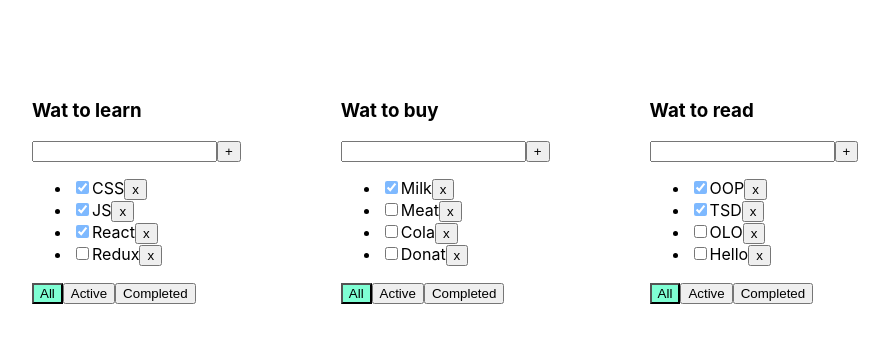
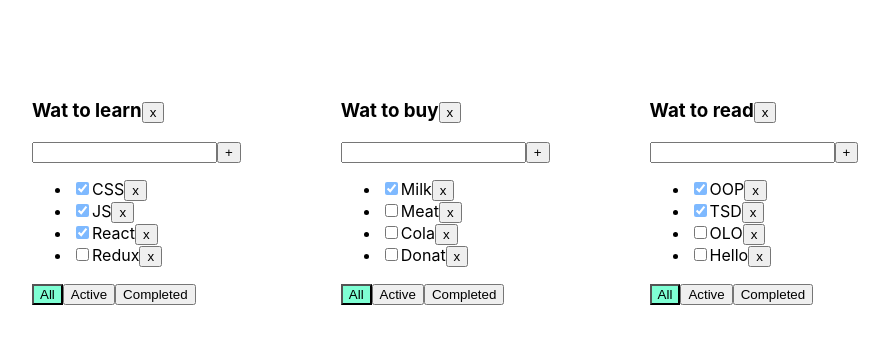
Before and after one commit to Lam1ro4eQ/todolist, a React (Create React App) app in the folder todo/: page / in a window 1280 px wide. Shown: the top 344 px of the page, without its empty margins (48-937 px from the left). Built offline with nearby package versions, Linux system fonts and the light colour scheme.

Commit message:
todolists05

```diff
--- a/todo/src/App.tsx
+++ b/todo/src/App.tsx
@@ -95,6 +95,13 @@
         }
     }
 
+    function removeTodoList(todoListId: string) {
+        let filteredTodolist = todoLists.filter(tl => tl.id !== todoListId)
+        setTodoLists(filteredTodolist)
+        delete tasks.todoListId
+        setTasks(tasks)
+    }
+
 
     const todoListsRender = todoLists.map((td) => {
         let taskForRender = getTaskForRender(td);
@@ -108,6 +115,7 @@
                 addTasks={addTasks}
                 changeStatus={changeStatus}
                 filter={td.filter}
+                removeTodoList={removeTodoList}
             />
         )
     });
--- a/todo/src/Todolist.tsx
+++ b/todo/src/Todolist.tsx
@@ -16,6 +16,7 @@
     addTasks: (newTaskTitle: string, todoListId: string) => void
     changeStatus: (taskId: string, isDone: boolean, todoListId: string) => void
     filter: FilterValuesType
+    removeTodoList: (todoListId: string) => void
 }
 
 
@@ -51,11 +52,13 @@
     const onCompletedClickHandler = () => {
         props.changeFilter('completed', props.id)
     }
-
+    const removeTodoList = () => {
+        props.removeTodoList(props.id)
+    }
 
     return (
         <div>
-            <h3>{props.title}</h3>
+            <h3>{props.title}<button onClick={removeTodoList}>x</button></h3>
             <div>
                 <input value={newTaskTitle}
                        onChange={newTitleChangeHandler}
```
